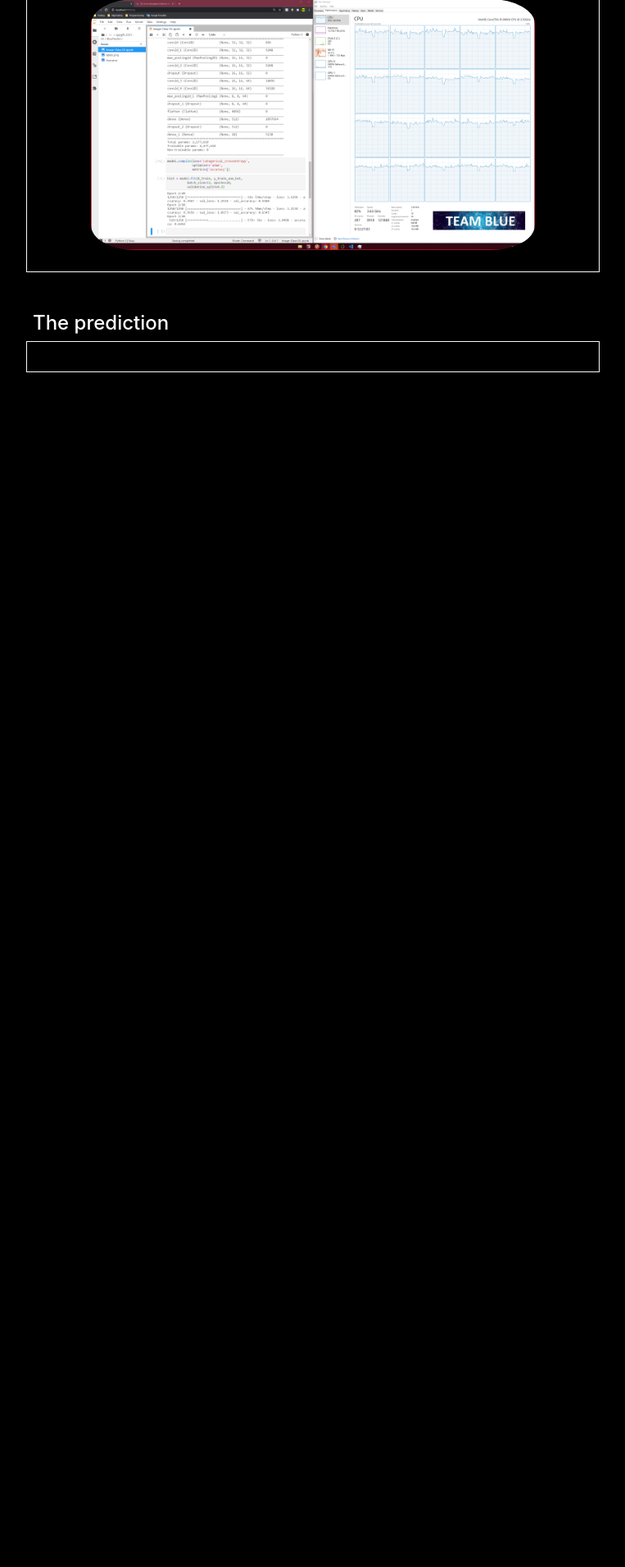
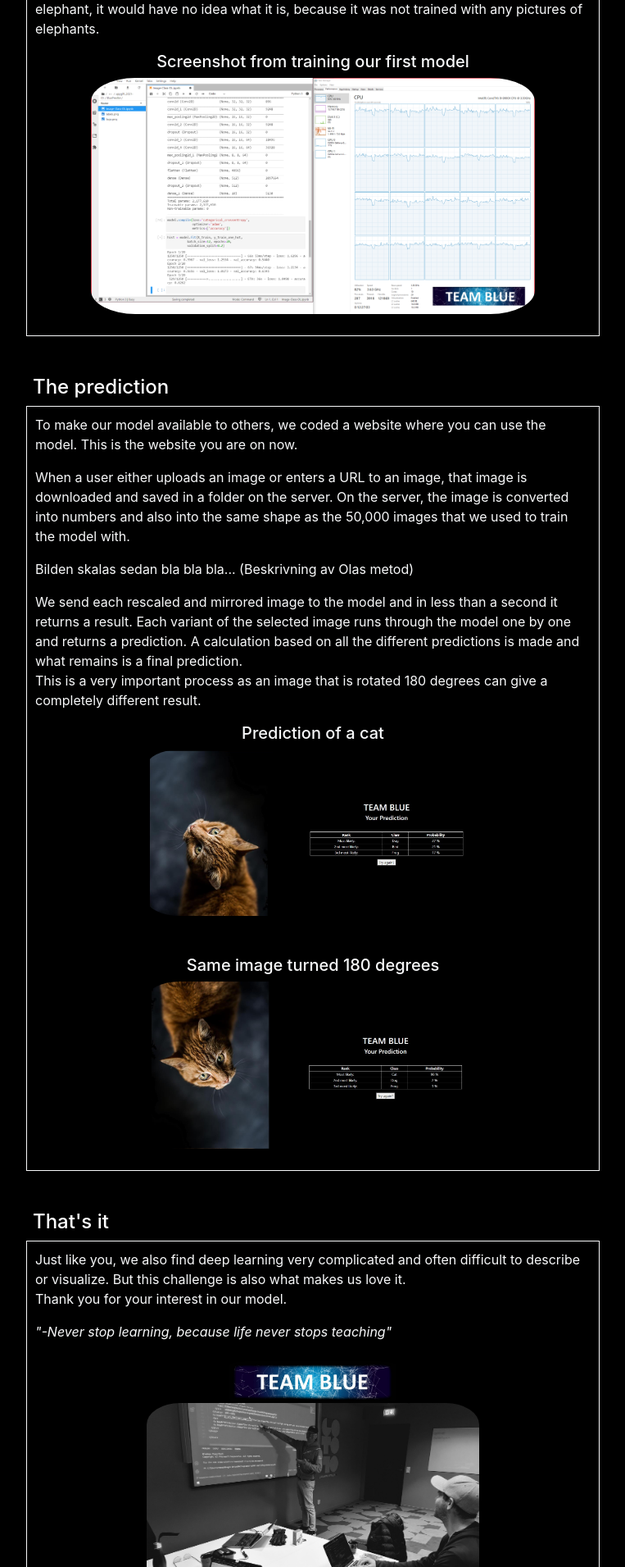
Before and after one commit to roxxuz/blue-ml-predict, a Flask app: page /howItWasDone in a window 1280 px wide. Shown: the part 2399-4310 px from the top of the page at 82% size, without its empty margins (258-1021 px from the left). Before the commit the page ends 2853 px from the top, so only its background shows below. Run offline with Flask 2, Linux system fonts and the light colour scheme.

Commit message:
Added text for Prediction. Almost done.

```diff
--- a/static/stylesheets/style.css
+++ b/static/stylesheets/style.css
@@ -71,6 +71,20 @@ img {
   width: 80%;
 }
 
+#done-pred-images{
+  display: block;
+  margin-left: auto;
+  margin-right: auto;
+  width: 60%;
+}
+
+#done-logo-end{
+  display: block;
+  margin-left: auto;
+  margin-right: auto;
+  width: 30%;
+}
+
 
 .pred-button{
   width: 60%;
--- a/templates/how-it-was-done.html
+++ b/templates/how-it-was-done.html
@@ -57,6 +57,13 @@
                 This model consists of 5 layers. One input layer, three hidden layers, and one output layer.
                 Our model has significantly more layers than that, but it is easier to visualize it small.
                 <img id="done-images" src="../static/tb_neural_network.png" class="mt-1">
+                <i>
+                    Note: In this visualization, all layers are fully connected, which means
+                    that all nodes in one layer are connected to all nodes in the next layer.
+                    That is not the case with the model we created for this site. For
+                    info on which layers we used, we refer to our repository on
+                    <a href="https://github.com/roxxuz/blue-ml-predict">GitHub</a>.
+                </i>
             </p>
 
         </section>
@@ -113,18 +120,53 @@
                 ships and trucks. If we were to give our model a picture of an elephant,
                 it would have no idea what it is, because it was not trained with any pictures
                 of elephants.
-                <h5 style="text-align: center;">Screenshot from training our first model</h5>
-                <img id="done-images" src="../static/training.png" class="mt-1">
+            <h5 style="text-align: center;">Screenshot from training our first model</h5>
+            <img id="done-images" src="../static/training.png" class="mt-1">
             </p>
 
         </section>
         <h4 class="mt-5 ml-2" style="text-align:left;">The prediction</h4>
         <section style="text-align:left; padding:10px;" class="text-light border border-light">
             <p>
-
+                To make our model available to others, we coded a website
+                where you can use the model. This is the website you are on now.
+            </p>
+            <p>
+                When a user either uploads an image or enters a URL to an image,
+                that image is downloaded and saved in a folder on the server.
+                On the server, the image is converted into numbers and also
+                into the same shape as the 50,000 images that we used to train the model with.
+            </p>
+            <p>
+                Bilden skalas sedan bla bla bla... (Beskrivning av Olas metod)
+            </p>
+            <p>
+                We send each rescaled and mirrored image to the model and in less than a
+                second it returns a result. Each variant of the selected image runs
+                through the model one by one and returns a prediction. A calculation based on all
+                the different predictions is made and what remains is a final prediction.<br>
+                This is a very important process as an image that is rotated 180 degrees can
+                give a completely different result.
+            <h5 style="text-align: center;">Prediction of a cat</h5>
+            <img id="done-pred-images" src="../static/bad_prediction_upside-down.png" class="mt-1">
+            <h5 style="text-align: center;" class="mt-5">Same image turned 180 degrees</h5>
+            <img id="done-pred-images" src="../static/rotated_180_degrees_wow.png" class="mt-1">
             </p>
 
 
+        </section>
+        <h4 class="mt-5 ml-2" style="text-align:left;">That's it</h4>
+        <section style="text-align:left; padding:10px;" class="text-light border border-light">
+            <p>
+                Just like you, we also find deep learning very complicated and often difficult
+                to describe or visualize. But this challenge is also what makes us love it.<br>
+                Thank you for your interest in our model.
+            </p>
+            <p>
+                <i>"-Never stop learning, because life never stops teaching"</i><br>
+            </p>
+            <img id="done-logo-end" src="../static/tb-logo.jpg" class="mt-4">
+            <img id="done-pred-images" src="../static/hard_work.jpg" class="mb-4">
         </section>
 
     </div>
```
Also changed, not shown: static/bad_prediction_upside-down.png (added), static/hard_work.jpg (added), static/rotated_180_degrees_wow.png (added), static/training.png.
